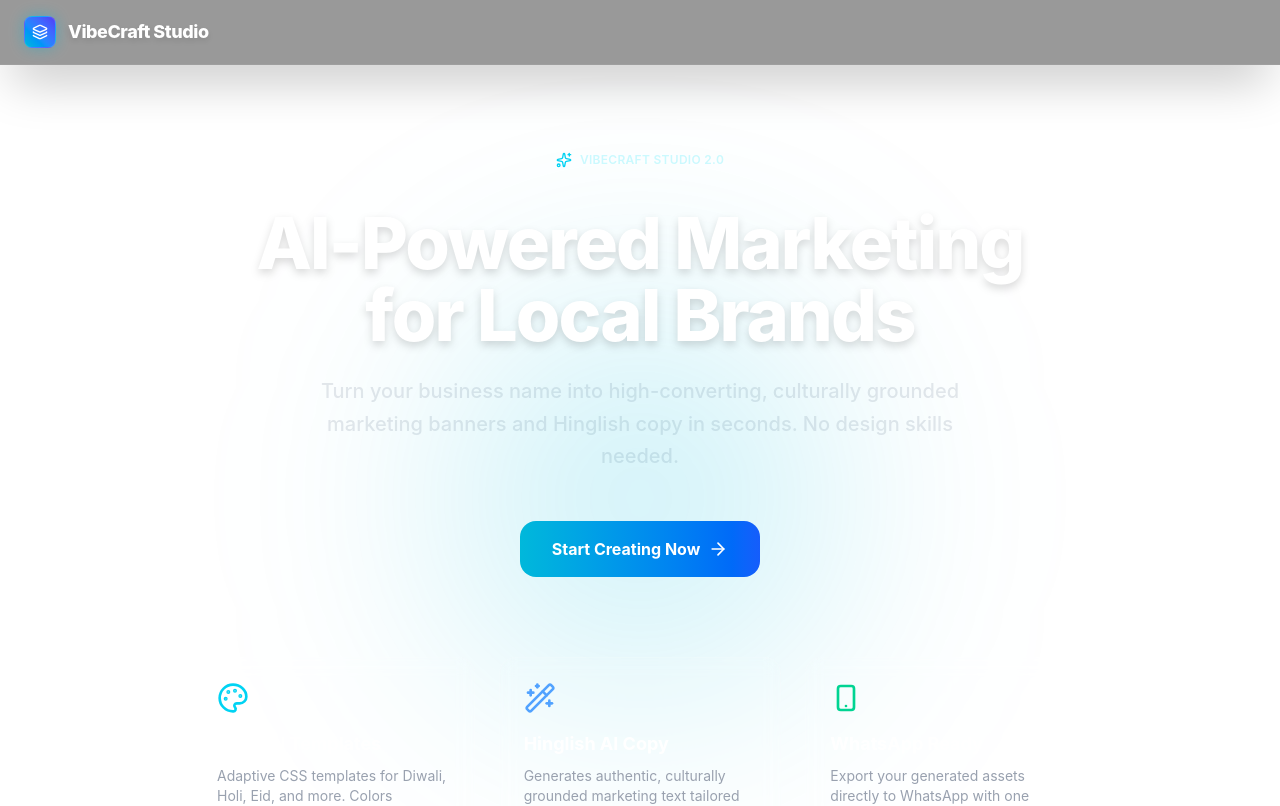
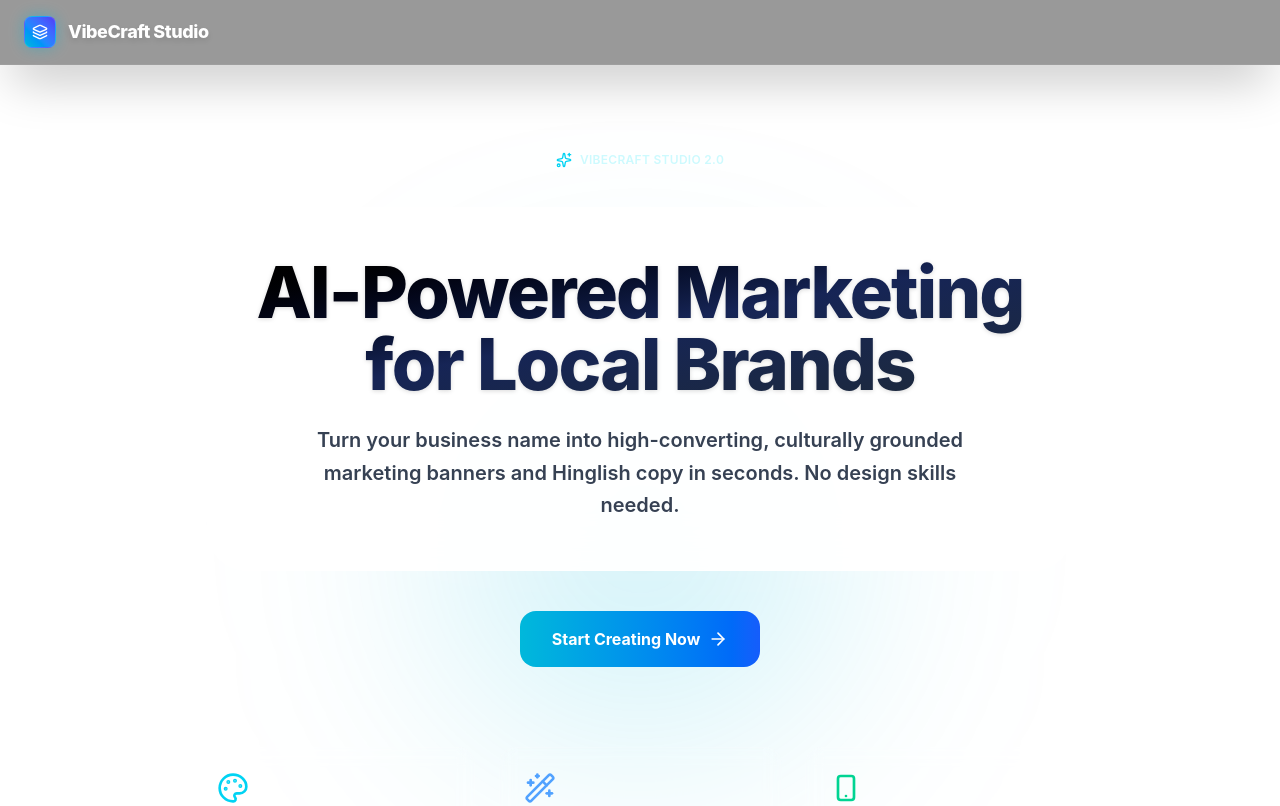
Before and after one commit to Vashu102004/vibecraft-studio-, a React app in the folder frontend/: page / in a window 1280 px wide. Shown: the top 806 px of the page. Built offline with nearby package versions, Linux system fonts and the light colour scheme; the HTML template or start-up script is replaced by a standard one.

Commit message:
docs: Update README headings for final submission and push latest UI changes

```diff
--- a/frontend/src/components/HeroSection.jsx
+++ b/frontend/src/components/HeroSection.jsx
@@ -11,14 +11,15 @@ export default function HeroSection({ onStart }) {
         <Sparkles className="w-4 h-4 text-cyan-400" />
         <span className="text-xs font-semibold text-cyan-100 tracking-wide uppercase">VibeCraft Studio 2.0</span>
       </div>
+      <div className="bg-white/95 backdrop-blur-xl px-8 py-10 md:px-12 md:py-12 rounded-[2.5rem] shadow-[0_0_60px_rgba(255,255,255,0.15)] border border-white mb-10 max-w-4xl mx-auto relative z-10">
+        <h1 className="text-5xl md:text-7xl font-extrabold tracking-tight mb-6 text-transparent bg-clip-text bg-gradient-to-br from-black via-blue-950 to-gray-800 drop-shadow-sm">
+          AI-Powered Marketing <br className="hidden md:block" /> for Local Brands
+        </h1>
 
-      <h1 className="text-5xl md:text-7xl font-extrabold tracking-tight mb-6 text-white drop-shadow-lg">
-        AI-Powered Marketing <br className="hidden md:block" /> for Local Brands
-      </h1>
-
-      <p className="text-lg md:text-xl text-gray-200 max-w-2xl mx-auto mb-12 leading-relaxed font-medium">
-        Turn your business name into high-converting, culturally grounded marketing banners and Hinglish copy in seconds. No design skills needed.
-      </p>
+        <p className="text-lg md:text-xl text-gray-700 max-w-2xl mx-auto leading-relaxed font-semibold">
+          Turn your business name into high-converting, culturally grounded marketing banners and Hinglish copy in seconds. No design skills needed.
+        </p>
+      </div>
 
       <div className="flex flex-col sm:flex-row items-center gap-4 z-10">
         <button
```
Also changed, not shown: 1 other file (tests, documents, lock files or other folders).
